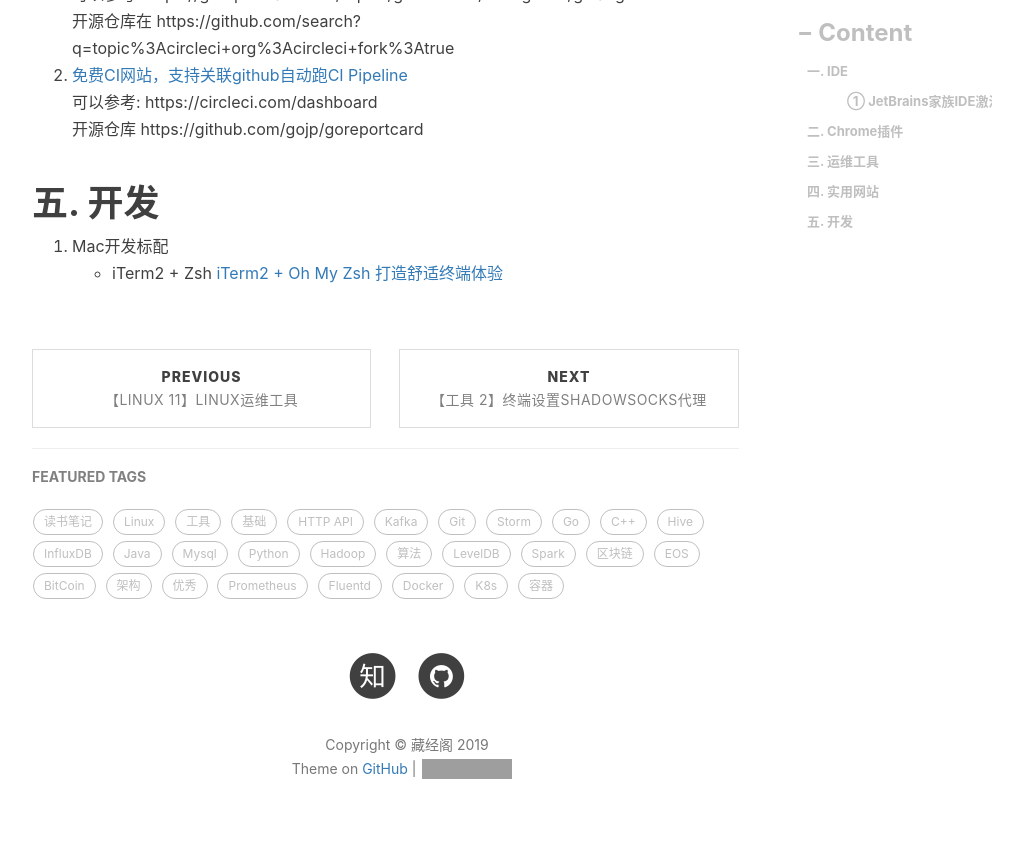
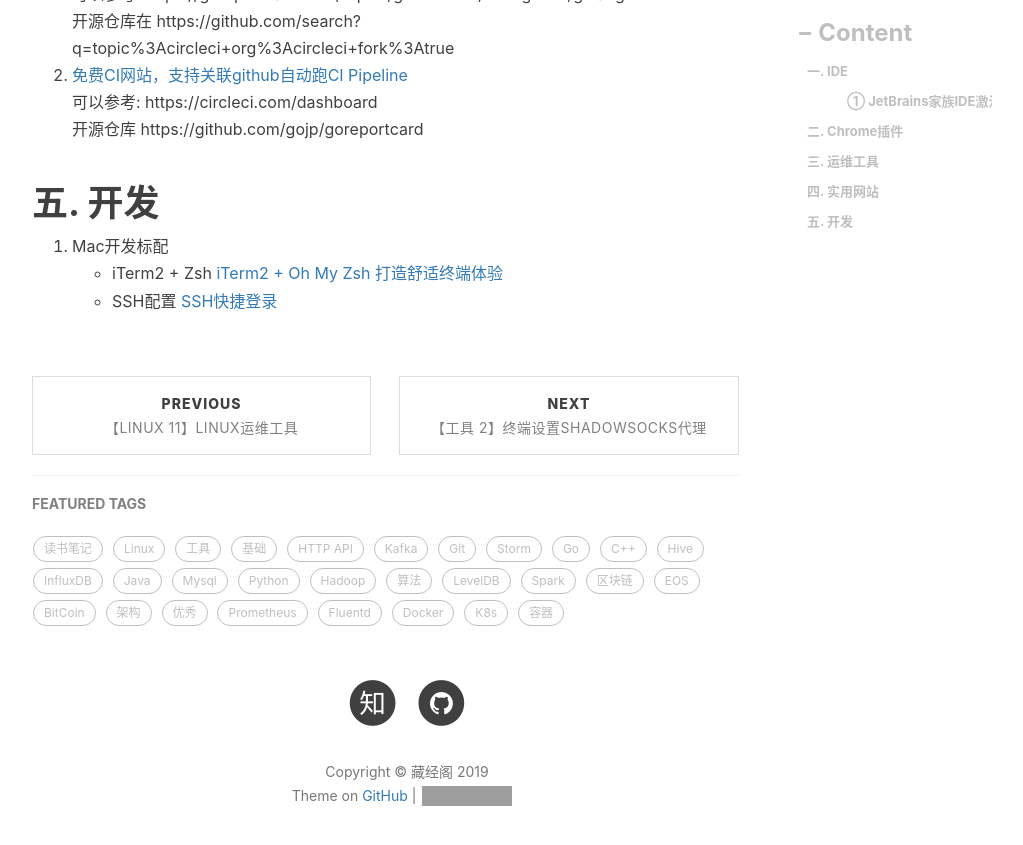
Before and after one commit to engru/chenguolin.github.io, a Jekyll site: the page built from _posts/2017-06-01-【工具-1】高效开发小工具.md, in a window 1280 px wide and 900 px high, scrolled down 1239 px. Shown: the top 845 px of the window, without its empty margins (233-1256 px from the left). Built offline with Jekyll 4.4.1, drawn with Linux system fonts in a browser that asks for light colours; nearby versions of some CDN libraries; comment, search, counter and statistics services are not loaded; grey boxes are pictures that could not be loaded.

Commit message:
Update 2017-06-01-【工具-1】高效开发小工具.md

```diff
--- a/_posts/2017-06-01-【工具-1】高效开发小工具.md
+++ b/_posts/2017-06-01-【工具-1】高效开发小工具.md
@@ -37,3 +37,4 @@ tags:          #标签
 # 五. 开发
 1. Mac开发标配
     * iTerm2 + Zsh [iTerm2 + Oh My Zsh 打造舒适终端体验](https://segmentfault.com/a/1190000014992947)
+    * SSH配置 [SSH快捷登录](https://chenguolin.github.io/2016/09/26/Linux-9-SSH%E5%BF%AB%E6%8D%B7%E7%99%BB%E5%BD%95/)
```
